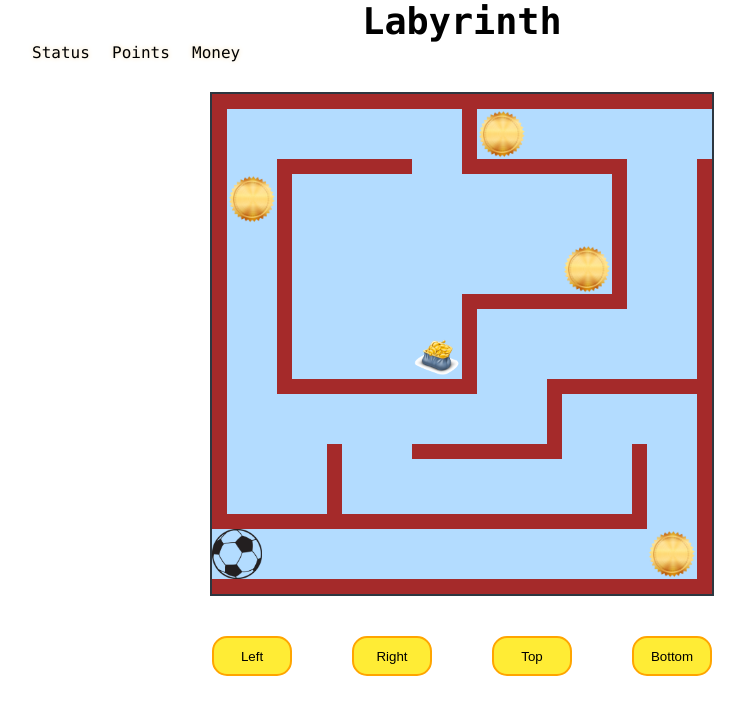
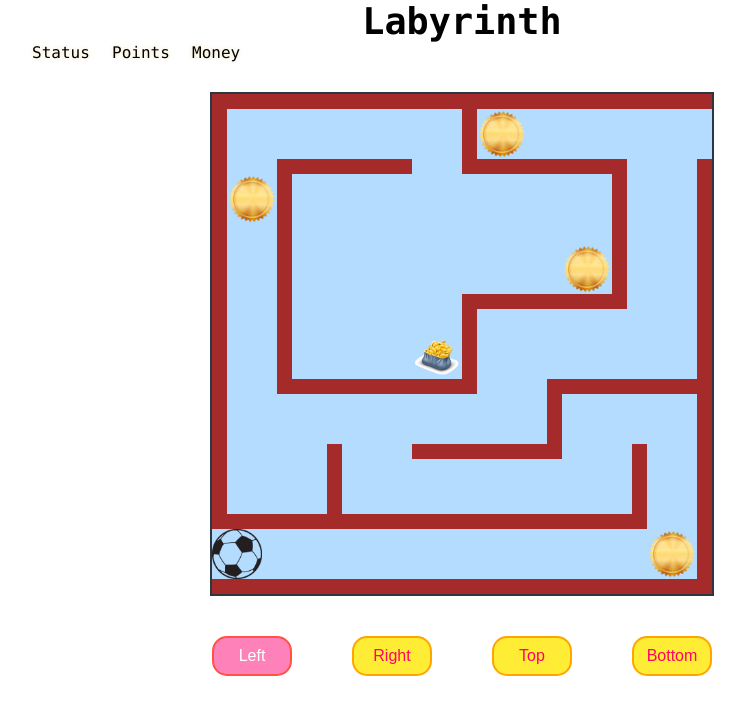
Before and after one commit to andrey136/Labyrinth, a React (Create React App) app: page / in a window 1280 px wide. In both pictures the pointer is over the button "Left". Shown: the top 714 px of the page, without its empty margins (178-923 px from the left). Built offline with nearby package versions, Linux system fonts and the light colour scheme.

Commit message:
Fifth Commit

```diff
--- a/src/App.css
+++ b/src/App.css
@@ -82,6 +82,15 @@ h1{
   border-radius: 15px;
   border: 2px solid orange;
   margin-right:60px;
+  font-size: 1em;
+  color: #ff0461;
+}
+
+.buttons button:hover{
+  transition: all 0.7s;
+  background: #ff81b9;
+  color: white;
+  border: 2px solid #FF5344;
 }
 
 .buttons button:last-child{
```
